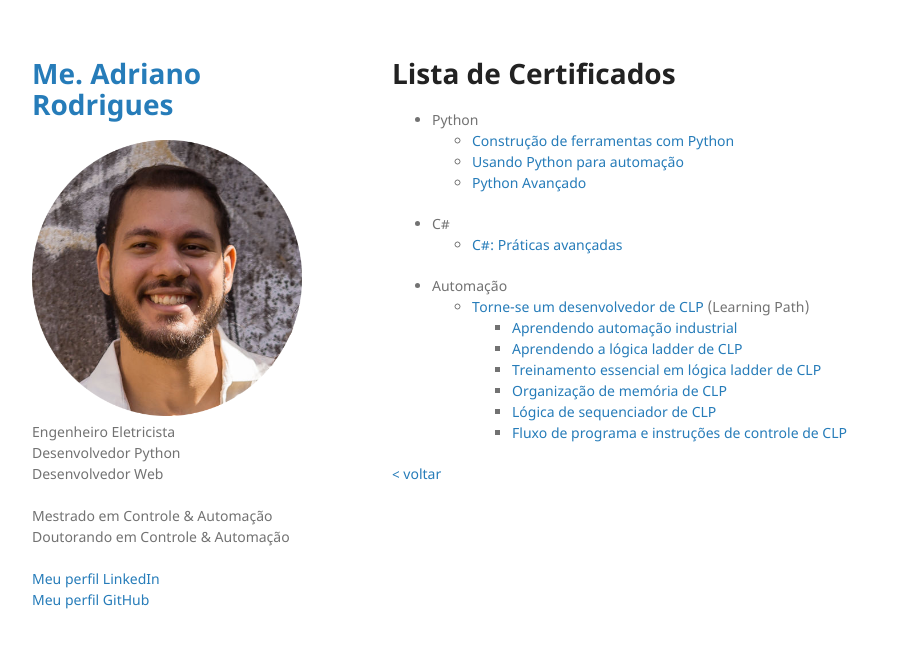
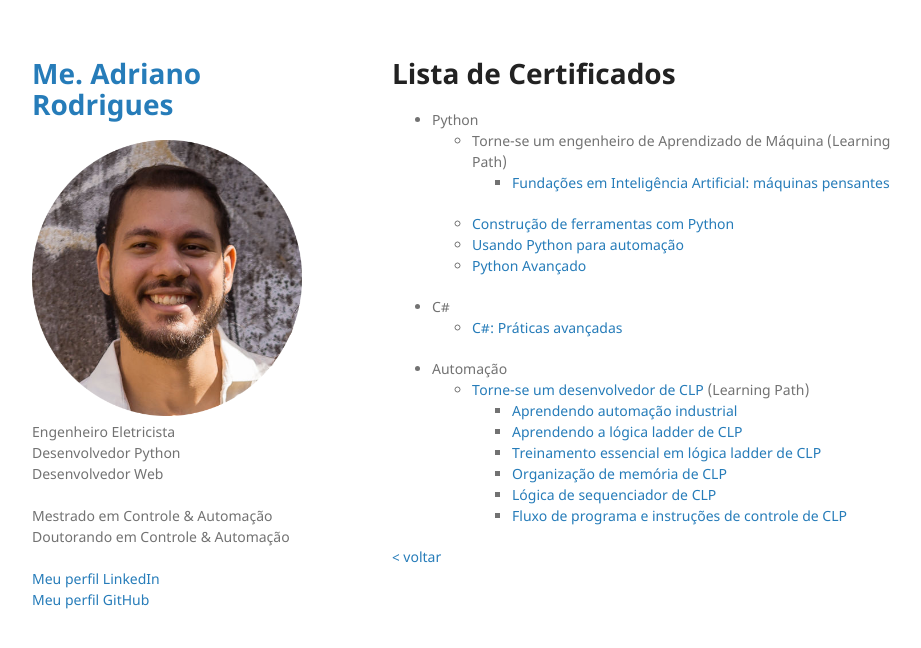
Before and after one commit to Adrianordp/Adrianordp.github.io, a Jekyll site: the page built from certificates/index.md, in a window 1280 px wide. Shown: the top 648 px of the page, without its empty margins (178-1099 px from the left). Built offline with Jekyll 4.4.1, drawn with Linux system fonts in a browser that asks for light colours.

Commit message:
Added 'Artificial Intelligence Foundations: thinking machines' certificate.

```diff
--- a/certificates/index.md
+++ b/certificates/index.md
@@ -7,6 +7,8 @@ layout: default
 # Lista de Certificados
 
 - Python
+    - Torne-se um engenheiro de Aprendizado de Máquina (Learning Path)
+        - [Fundações em Inteligência Artificial: máquinas pensantes](./CertificateOfCompletion_Artificial%20Intelligence%20Foundations%20Thinking%20Machines.pdf)
     - [Construção de ferramentas com Python](./CertificateOfCompletion_Building%20Tools%20with%20Python.pdf)
     - [Usando Python para automação](./CertificateOfCompletion_Using%20Python%20for%20Automation.pdf)
     - [Python Avançado](./CertificateOfCompletion_Advanced%20Python.pdf)
```
Also changed, not shown: en/certificates/index.md (+2 -0 lines), 1 other file.
